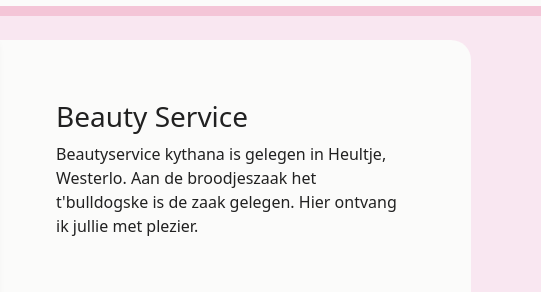
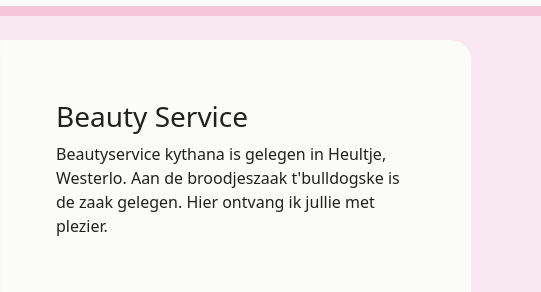
Before and after one commit to kserneels/BeautyServiceKythana, a website: page contact.html in a window 1280 px wide. Shown: the part 60-352 px from the top of the page, 739-1280 px from the left. Drawn offline with nearby package versions, Linux system fonts and the light colour scheme.

Commit message:
contact tekst aangepast

```diff
--- a/contact.html
+++ b/contact.html
@@ -83,7 +83,7 @@
           <div class="contact-beauty">
             <h3>Beauty Service</h3>
             <p>
-              Beautyservice kythana is gelegen in Heultje, Westerlo. Aan de broodjeszaak het
+              Beautyservice kythana is gelegen in Heultje, Westerlo. Aan de broodjeszaak
               t'bulldogske is de zaak gelegen. Hier ontvang ik jullie met plezier.
             </p>
           </div>
```
